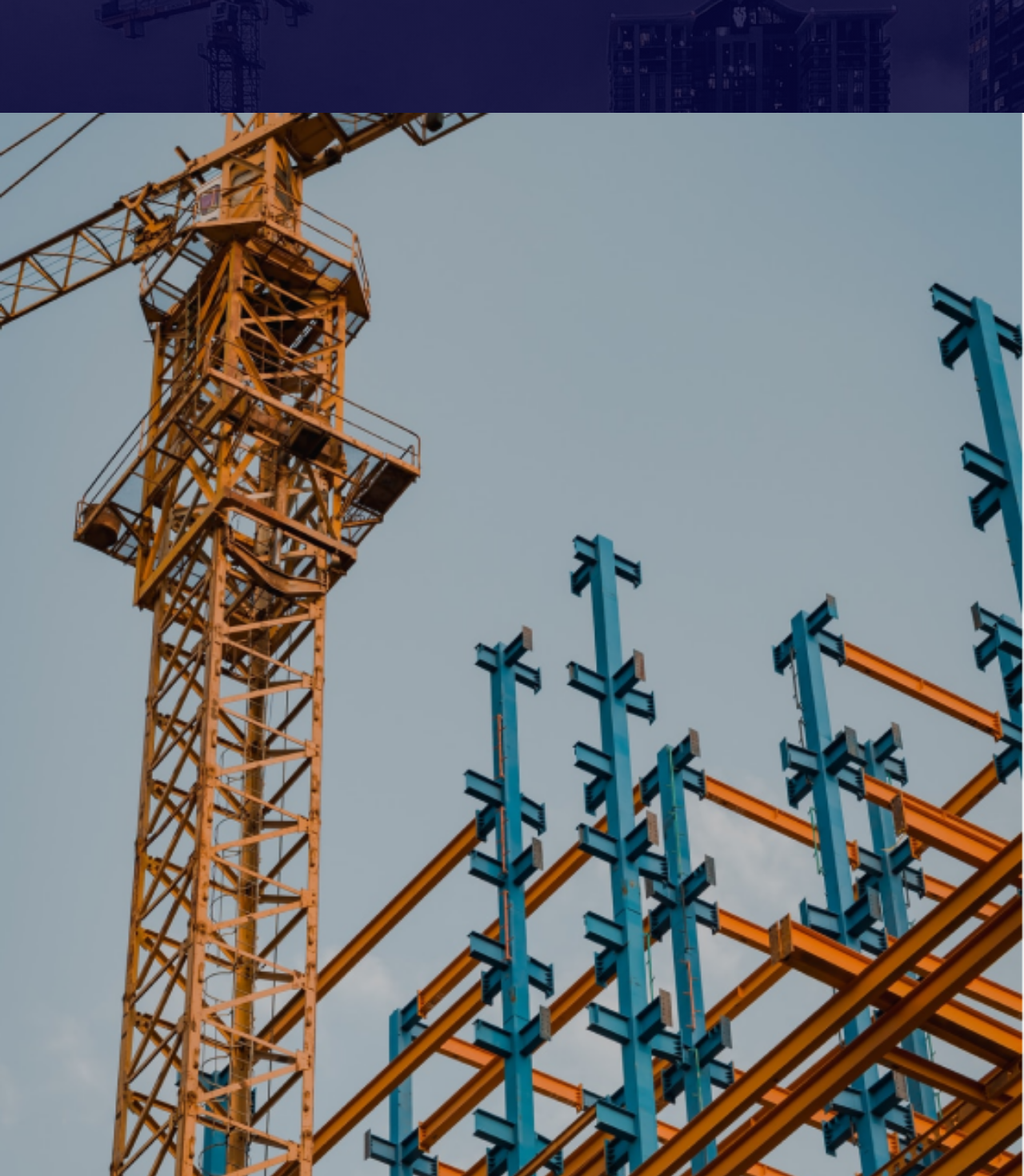
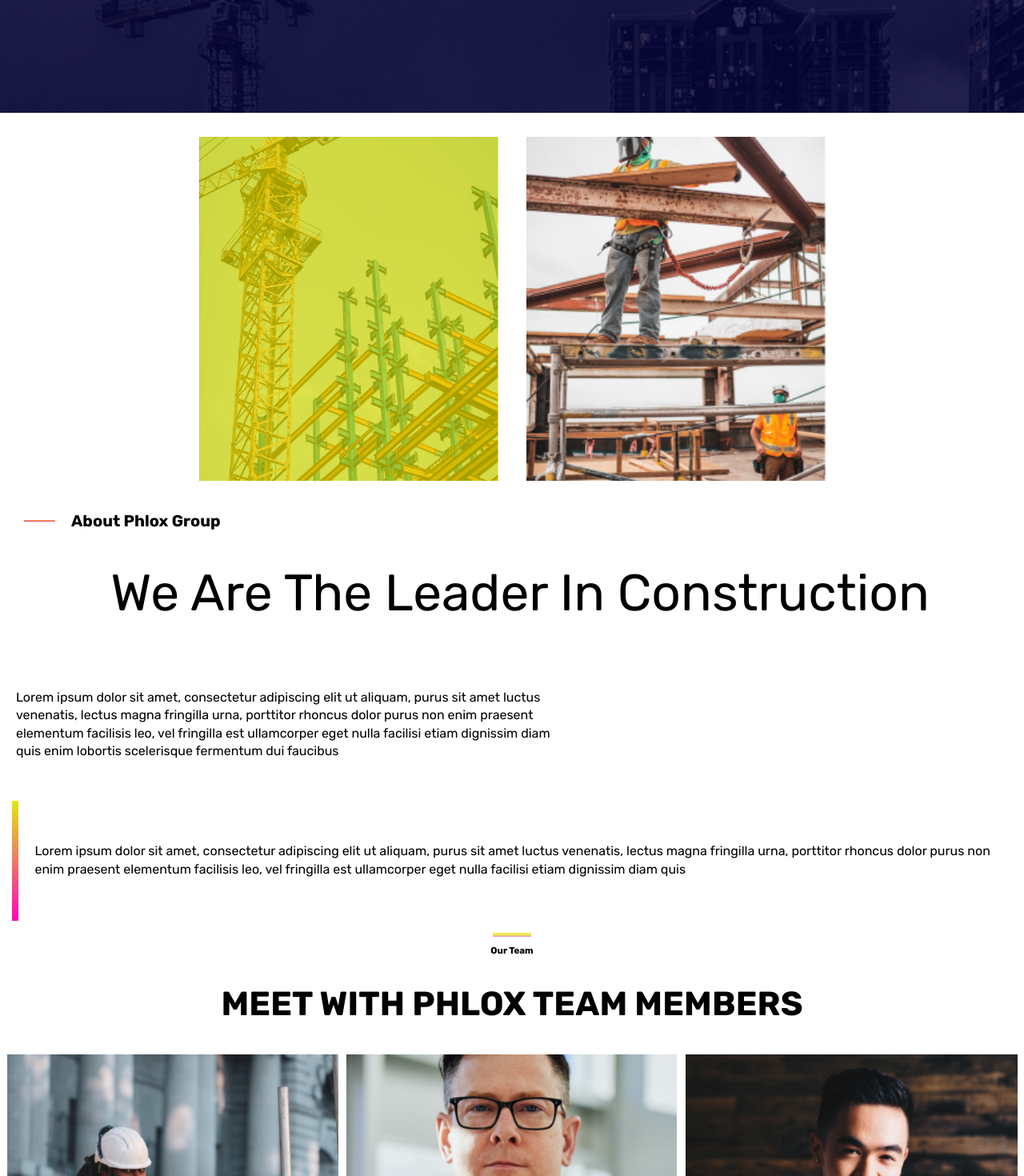
Before and after one commit to CasadoFrancisco/innovation, a React (Vite) app: page / in a window 1280 px wide. Shown: the part 459-1929 px from the top of the page at 80% size. Built offline with nearby package versions, Linux system fonts and the light colour scheme.

Commit message:
add:body-tablet

```diff
--- a/src/components/Body.jsx
+++ b/src/components/Body.jsx
@@ -6,7 +6,7 @@
 
 const DivBody = styled.div`
  @media (max-width:767px){
-  width: 100%;
+  width:100vw;
   height: 100%;
   margin-left: 2px;
   margin-right: 2px;
@@ -16,15 +16,36 @@
   flex-direction: column;
 }
 
+@media (min-width:768px){
+  margin-top: 30px;
+  height: 100%;
+  display: flex;
+  align-items: center;
+  justify-content: center;
+  flex-direction: column;
+}
+
 `;
 const DivImag = styled.div`
  @media (max-width:767px){
   display: flex;
+
   justify-content: flex-start;
   align-items: flex-start;
   position: relative;
-  width: 390px;
+  width: 100vw;
   height: 530px;
+}
+
+@media (min-width:768px){
+
+  display: flex;
+  flex-direction: row;
+  justify-content: center;
+  align-items: center;
+  position: relative;
+
+  height: 100%;
 }
 
 `;
@@ -32,12 +53,18 @@
  @media (max-width:767px){
   position: relative;
 }
-
+@media (min-width:768px){
+  position: relative;
+}
 `;
 const ImgSuperior1 = styled.img`
  @media (max-width:767px){
   width: 281px;
   height: 324.82px;
+}
+@media (min-width:768px){
+  width: 374px;
+  height: 430px;
 }
 
 `;
@@ -45,6 +72,14 @@
  @media (max-width:767px){
   width: 281px;
   height: 324.82px;
+  position: absolute;
+  z-index: 0;
+  top: 0;
+  left: 0;
+}
+@media (min-width:768px){
+  width: 374px;
+  height: 430px;
   position: absolute;
   z-index: 0;
   top: 0;
@@ -58,6 +93,9 @@
   bottom: 0;
   right: 0;
 }
+@media (min-width:768px){
+  margin-left: 35px;
+}
 
 `;
 
@@ -67,11 +105,17 @@
   height: 307px;
   margin-left: 20px;
 }
+@media (min-width:768px){
+  width: 374px;
+  height: 430px;
+}
 
 `;
 
 const DivContainerInfo = styled.div`
+  @media (min-width:768px){
 
+}
 `;
 const DivContainerSubTitle = styled.div`
  @media (max-width:767px){
@@ -83,10 +127,29 @@
   margin-left: 1px;
   margin-top: 10px;
 }
+@media (min-width:768px){
+  display: flex;
+  flex-direction: row;
+  align-items: center;
+  justify-content: flex-start;
+  margin-left: 20px;
+  height: 40px;
+
+  margin-top: 30px;
+
+
+}
 
 `;
 const SubTitleLine = styled.hr`
  @media (max-width:767px){
+  width: 39px;
+  margin-left: 10px;
+  background-image: linear-gradient(to bottom, #e2e70f, #ff06b9);
+  height: 2px;
+  border: none;
+}
+@media (min-width:768px){
   width: 39px;
   margin-left: 10px;
   background-image: linear-gradient(to bottom, #e2e70f, #ff06b9);
@@ -102,10 +165,23 @@
   font-size: 20px;
   font-weight: 600;
 }
+@media (min-width:768px){
+  margin-left: 20px;
+  font-family: Rubik;
+  font-size: 20px;
+  font-weight: 600;
+}
 
 `;
 const DivContainerTitle = styled.div`
    @media (max-width:767px){
+    height: 170px;
+  width: 100%;
+  display: flex;
+  align-items: flex-start;
+  justify-content: center;
+  }
+  @media (min-width:768px){
     height: 170px;
   width: 100%;
   display: flex;
@@ -122,6 +198,13 @@
   line-height: 30px;
   margin-left: 10px;
 }
+@media (min-width:768px){
+  margin-top: 40px;
+  font-size: 64px;
+  margin-bottom: 20px;
+  line-height: 60px;
+  margin-left: 20px;
+}
 
 `;
 
@@ -132,13 +215,21 @@
   justify-content: center;
   margin-right: 10px;
 }
-
+@media (min-width:768px){
+  display: flex;
+  text-align: start;
+  margin-left: 20px;
+  width: 670px;
+  margin-top: 20px;
+}
 `;
 const ParagraphSup = styled.p`
  @media (max-width:767px){
   font-weight: 10px;
 }
+@media (min-width:768px){
 
+}
 `;
 
 const DivInfo = styled.div`
@@ -147,7 +238,13 @@
   display: flex;
   flex-direction: row;
   }
+  @media (min-width:768px){
+    margin-top: 50px;
+  display: flex;
+  flex-direction: row;
+  align-items: center;
 
+}
   `;
 
 const HrInfo = styled.hr`
@@ -158,7 +255,13 @@
   height: 150px;
   border: none;
 }
-
+@media (min-width:768px) {
+  width: 14px;
+  margin-left: 15px;
+  background-image: linear-gradient(to bottom, #e2e70f, #ff06b9);
+  height: 150px;
+  border: none;
+}
 `;
 
 const ParagraphInf = styled.p`
@@ -166,7 +269,10 @@
   margin-left: 20px;
   margin-right: 20px;
 }
-
+@media (min-width:768px){
+  margin-left: 20px;
+  margin-right: 20px;
+}
 
 
 
```
Lines whose indentation alone changed are shown as unchanged.
